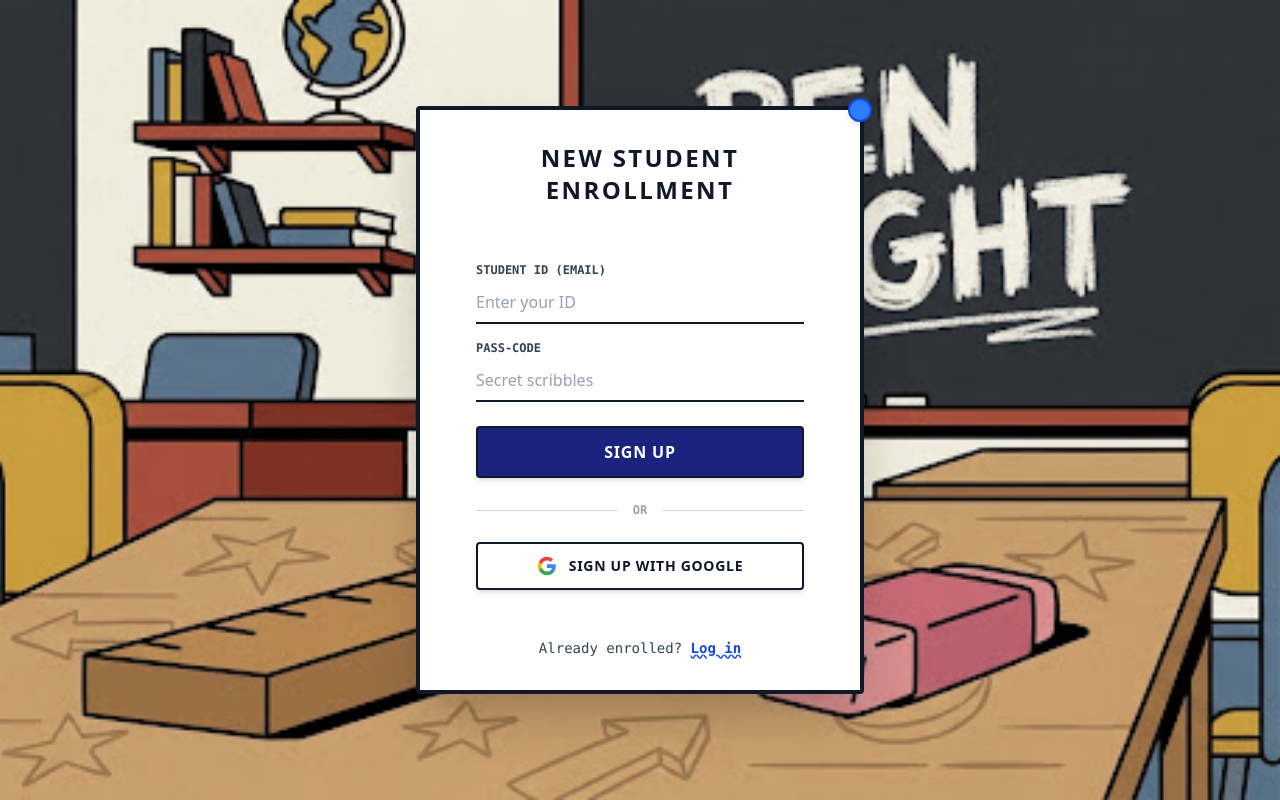
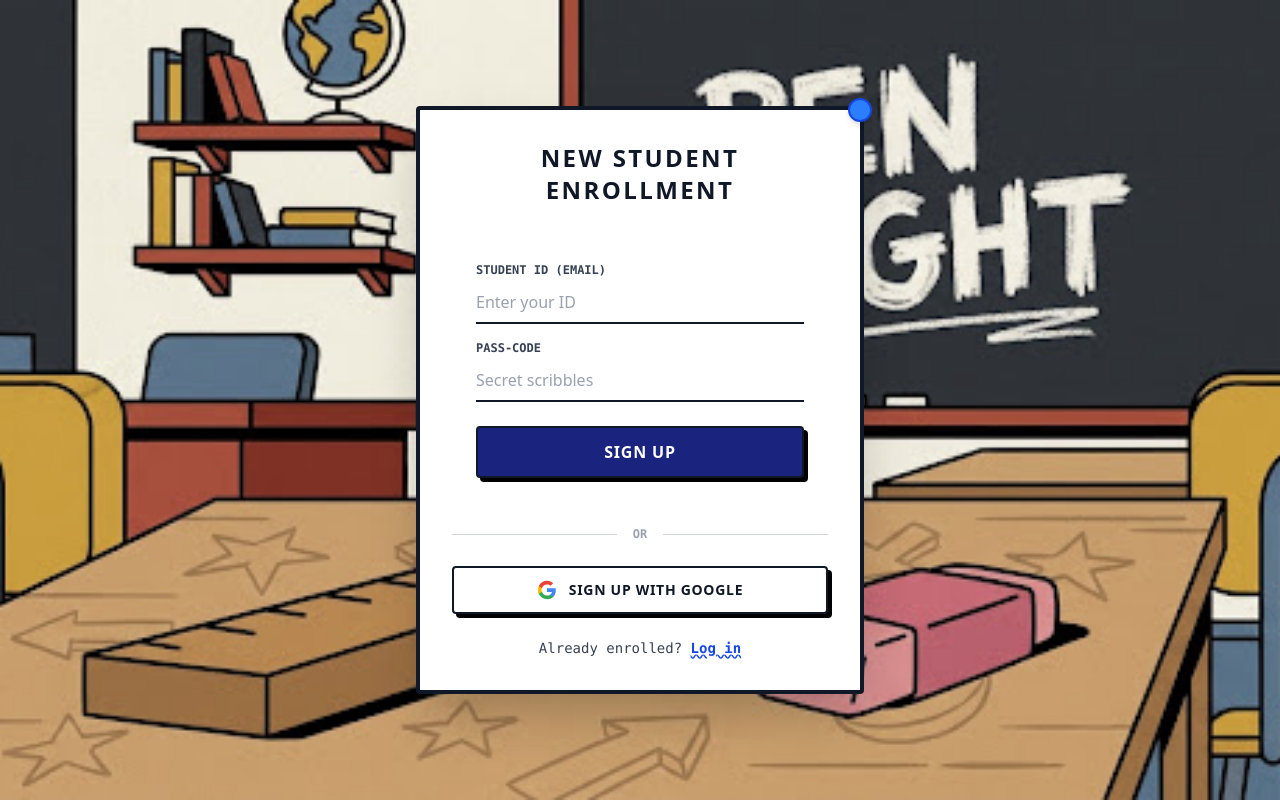
Before and after one commit to Lord-Sampad/Penfight, a Next.js app: page /signup in a window 1280 px wide. Built offline with nearby package versions, Linux system fonts and the light colour scheme.

Commit message:
Fix google login form validation and redirect, add tactile buttons

```diff
--- a/src/app/login/actions.ts
+++ b/src/app/login/actions.ts
@@ -2,6 +2,7 @@
 
 import { revalidatePath } from 'next/cache'
 import { redirect } from 'next/navigation'
+import { headers } from 'next/headers'
 import { createClient } from '@/lib/supabase/server'
 
 export async function login(formData: FormData) {
@@ -53,9 +54,8 @@ export async function signup(formData: FormData) {
 export async function signInWithGoogle() {
   const supabase = await createClient()
 
-  // We infer the base URL (for dev it's localhost:3000)
-  // In production, you'd want to set NEXT_PUBLIC_SITE_URL in your env
-  const origin = process.env.NEXT_PUBLIC_SITE_URL || 'http://localhost:3000'
+  const headersList = await headers()
+  const origin = headersList.get('origin') || process.env.NEXT_PUBLIC_SITE_URL || 'http://localhost:3000'
 
   const { data, error } = await supabase.auth.signInWithOAuth({
     provider: 'google',
--- a/src/app/login/page.tsx
+++ b/src/app/login/page.tsx
@@ -43,20 +43,23 @@ export default function LoginPage() {
           <div className="flex flex-col gap-4 mt-2">
             <button
               formAction={login}
-              className="w-full bg-[#b81d22] hover:bg-red-800 text-white font-bold py-3 px-4 rounded-sm shadow-md border-2 border-gray-900 dark:border-gray-100 transition-all uppercase tracking-wider"
+              className="w-full bg-[#b81d22] hover:bg-red-800 text-white font-black py-3 px-4 rounded shadow-[4px_4px_0_#000] dark:shadow-[4px_4px_0_#fff] border-2 border-gray-900 dark:border-gray-100 transition-all uppercase tracking-wider hover:-translate-y-1 hover:shadow-[6px_6px_0_#000] dark:hover:shadow-[6px_6px_0_#fff] active:translate-y-1 active:shadow-none"
             >
               Login
             </button>
+          </div>
+        </form>
 
-            <div className="relative flex items-center py-2">
+        <div className="relative flex items-center py-6">
           <div className="flex-grow border-t border-gray-300 dark:border-gray-700"></div>
           <span className="flex-shrink-0 mx-4 text-gray-400 dark:text-gray-500 font-bold font-mono text-xs uppercase">OR</span>
           <div className="flex-grow border-t border-gray-300 dark:border-gray-700"></div>
         </div>
 
+        <form action={signInWithGoogle}>
           <button
-              formAction={signInWithGoogle}
-              className="w-full bg-white dark:bg-gray-900 hover:bg-gray-50 dark:bg-gray-800 text-gray-900 dark:text-gray-100 font-bold py-3 px-4 rounded-sm shadow-md border-2 border-gray-900 dark:border-gray-100 transition-all flex items-center justify-center gap-3 uppercase tracking-wider text-sm"
+            type="submit"
+            className="w-full bg-white dark:bg-gray-900 hover:bg-gray-50 dark:hover:bg-gray-800 text-gray-900 dark:text-gray-100 font-black py-3 px-4 rounded shadow-[4px_4px_0_#000] dark:shadow-[4px_4px_0_#fff] border-2 border-gray-900 dark:border-gray-100 transition-all flex items-center justify-center gap-3 uppercase tracking-wider text-sm hover:-translate-y-1 hover:shadow-[6px_6px_0_#000] dark:hover:shadow-[6px_6px_0_#fff] active:translate-y-1 active:shadow-none"
           >
             <svg className="w-5 h-5" viewBox="0 0 24 24">
               <path d="M22.56 12.25c0-.78-.07-1.53-.2-2.25H12v4.26h5.92c-.26 1.37-1.04 2.53-2.21 3.31v2.77h3.57c2.08-1.92 3.28-4.74 3.28-8.09z" fill="#4285F4"/>
@@ -66,7 +69,6 @@ export default function LoginPage() {
             </svg>
             Log in with Google
           </button>
-          </div>
         </form>
 
         <p className="text-center text-sm font-mono mt-6 text-gray-700 dark:text-gray-300">
--- a/src/app/signup/page.tsx
+++ b/src/app/signup/page.tsx
@@ -39,20 +39,23 @@ export default function SignupPage() {
           <div className="flex flex-col gap-4 mt-2">
             <button
               formAction={signup}
-              className="w-full bg-[#1a237e] hover:bg-blue-800 text-white font-bold py-3 px-4 rounded-sm shadow-md border-2 border-gray-900 dark:border-gray-100 transition-all uppercase tracking-wider"
+              className="w-full bg-[#1a237e] hover:bg-blue-800 text-white font-black py-3 px-4 rounded shadow-[4px_4px_0_#000] dark:shadow-[4px_4px_0_#fff] border-2 border-gray-900 dark:border-gray-100 transition-all uppercase tracking-wider hover:-translate-y-1 hover:shadow-[6px_6px_0_#000] dark:hover:shadow-[6px_6px_0_#fff] active:translate-y-1 active:shadow-none"
             >
               Sign Up
             </button>
+          </div>
+        </form>
 
-            <div className="relative flex items-center py-2">
+        <div className="relative flex items-center py-6">
           <div className="flex-grow border-t border-gray-300 dark:border-gray-700"></div>
           <span className="flex-shrink-0 mx-4 text-gray-400 dark:text-gray-500 font-bold font-mono text-xs uppercase">OR</span>
           <div className="flex-grow border-t border-gray-300 dark:border-gray-700"></div>
         </div>
 
+        <form action={signInWithGoogle}>
           <button
-              formAction={signInWithGoogle}
-              className="w-full bg-white dark:bg-gray-900 hover:bg-gray-50 dark:bg-gray-800 text-gray-900 dark:text-gray-100 font-bold py-3 px-4 rounded-sm shadow-md border-2 border-gray-900 dark:border-gray-100 transition-all flex items-center justify-center gap-3 uppercase tracking-wider text-sm"
+            type="submit"
+            className="w-full bg-white dark:bg-gray-900 hover:bg-gray-50 dark:hover:bg-gray-800 text-gray-900 dark:text-gray-100 font-black py-3 px-4 rounded shadow-[4px_4px_0_#000] dark:shadow-[4px_4px_0_#fff] border-2 border-gray-900 dark:border-gray-100 transition-all flex items-center justify-center gap-3 uppercase tracking-wider text-sm hover:-translate-y-1 hover:shadow-[6px_6px_0_#000] dark:hover:shadow-[6px_6px_0_#fff] active:translate-y-1 active:shadow-none"
           >
             <svg className="w-5 h-5" viewBox="0 0 24 24">
               <path d="M22.56 12.25c0-.78-.07-1.53-.2-2.25H12v4.26h5.92c-.26 1.37-1.04 2.53-2.21 3.31v2.77h3.57c2.08-1.92 3.28-4.74 3.28-8.09z" fill="#4285F4"/>
@@ -62,7 +65,6 @@ export default function SignupPage() {
             </svg>
             Sign up with Google
           </button>
-          </div>
         </form>
 
         <p className="text-center text-sm font-mono mt-6 text-gray-700 dark:text-gray-300">
```
Lines whose indentation alone changed are shown as unchanged.
